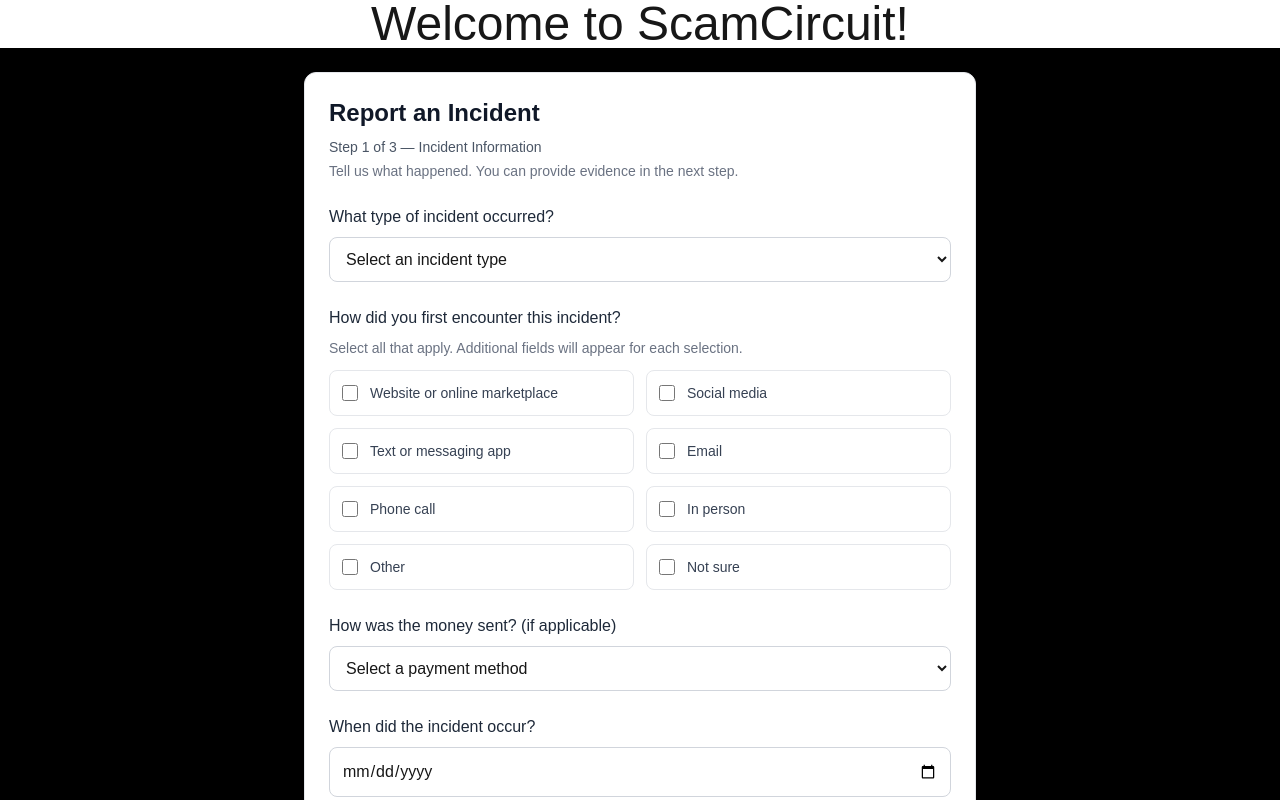
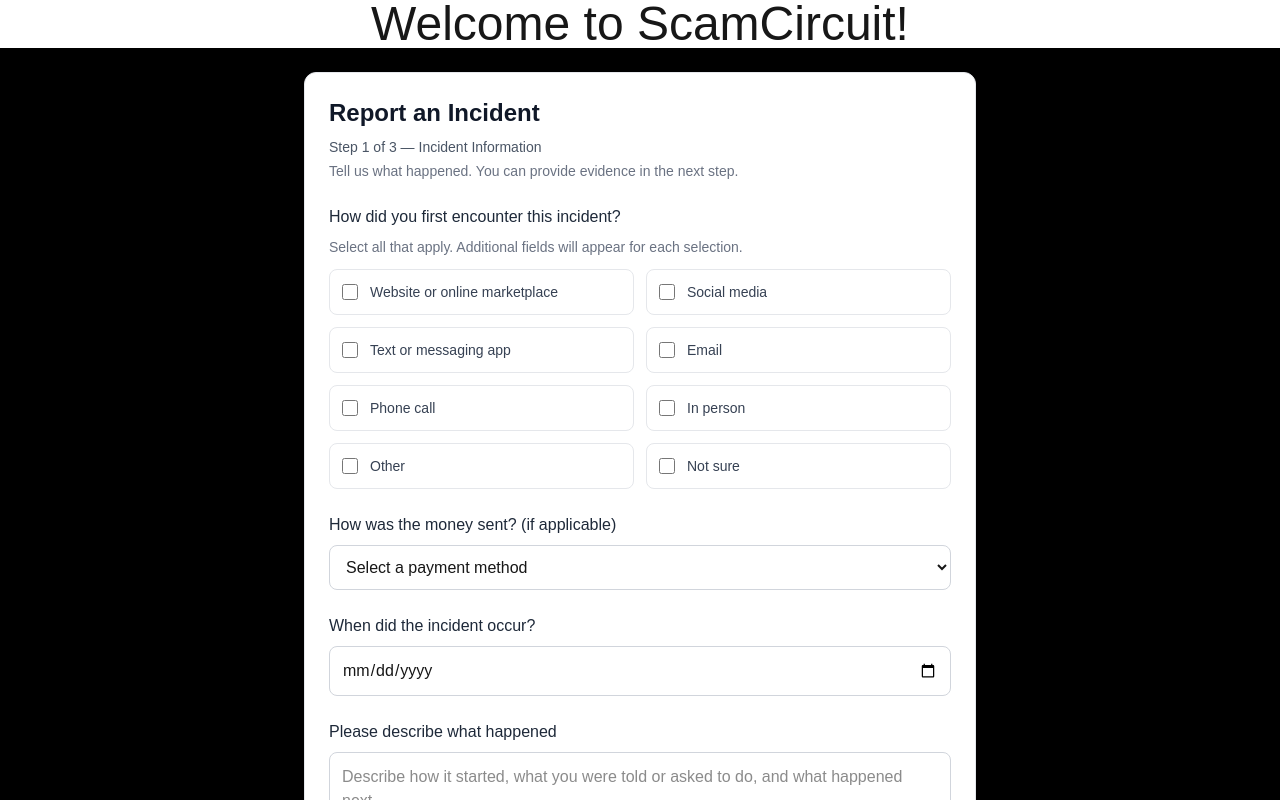
Before and after one commit to AML441/ScamCircuit, a Next.js app in the folder scam-circuit/: page / in a window 1280 px wide. Shown: the top 800 px of the page. Built offline with nearby package versions, Linux system fonts and the light colour scheme.

Commit message:
remove incident type

```diff
--- a/scam-circuit/app/components/IncidentFormContext.tsx
+++ b/scam-circuit/app/components/IncidentFormContext.tsx
@@ -12,7 +12,6 @@
   currentStep: number;
 
   // Step 1: Incident information
-  incidentType: string;
   encounterMethod: string;
   otherContactMethod: string;
   contactMethods: string[];
@@ -65,7 +64,6 @@
   },
   paymentMethods: [],
   otherPaymentMethod: "",
-  incidentType: "",
   encounterMethod: "",
   paymentMethod: "",
   incidentDate: "",
--- a/scam-circuit/app/components/steps/Step1GeneralInfo.tsx
+++ b/scam-circuit/app/components/steps/Step1GeneralInfo.tsx
@@ -67,43 +67,6 @@
       </div>
 
       <form className="space-y-6" onSubmit={handleContinue}>
-        {/* Incident type */}
-        <div>
-          <label
-            htmlFor="incidentType"
-            className="mb-2 block font-medium text-gray-800"
-          >
-            What type of incident occurred?
-          </label>
-
-          <select
-            id="incidentType"
-            name="incidentType"
-            required
-            value={formState.incidentType}
-            onChange={(e) =>
-              updateForm({ incidentType: e.target.value })
-            }
-            className={fieldClass}
-          >
-            <option value="">Select an incident type</option>
-            <option value="online-shopping">
-              Online shopping or marketplace scam
-            </option>
-            <option value="impersonation">Impersonation scam</option>
-            <option value="job">Fake job or employment offer</option>
-            <option value="investment">
-              Investment or cryptocurrency scam
-            </option>
-            <option value="romance">Romance scam</option>
-            <option value="tech-support">Tech support scam</option>
-            <option value="banking">Banking or payment scam</option>
-            <option value="identity-theft">Identity theft</option>
-            <option value="other">Other</option>
-            <option value="unsure">I&apos;m not sure</option>
-          </select>
-        </div>
-
         {/* Contact method checkboxes */}
         <fieldset>
         <legend className="mb-2 block font-medium text-gray-800">
@@ -279,9 +242,6 @@
             }
             className={fieldClass}
           />
-          <p className="mt-1 text-sm text-gray-500">
-            An approximate date is fine.
-          </p>
         </div>
 
         {/* Incident description */}
--- a/scam-circuit/app/components/steps/Step3ReviewSubmit.tsx
+++ b/scam-circuit/app/components/steps/Step3ReviewSubmit.tsx
@@ -85,15 +85,6 @@
           </div>
 
           <dl className="mt-4 space-y-3 text-sm">
-            <div>
-              <dt className="font-medium text-gray-500">
-                Incident type
-              </dt>
-              <dd className="mt-1 text-gray-900">
-                {formState.incidentType || "Not provided"}
-              </dd>
-            </div>
-
             <div>
               <dt className="font-medium text-gray-500">
                 How did you first encounter this incident?
```
